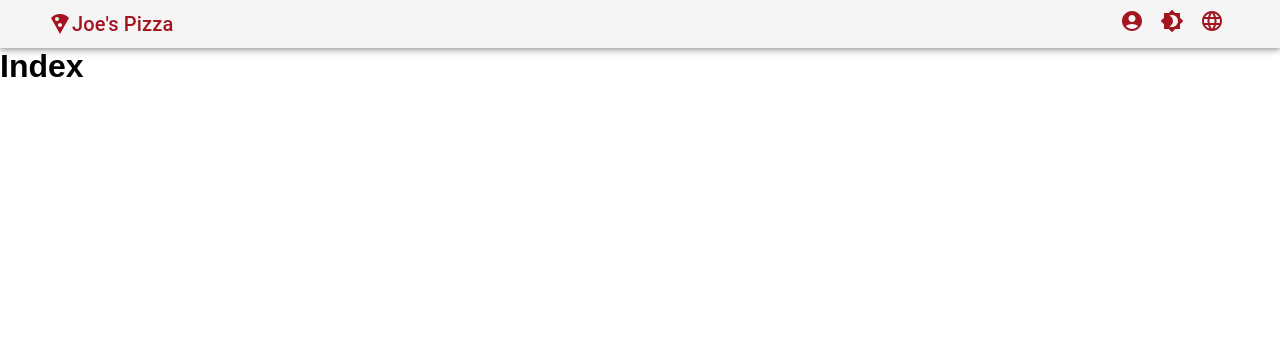
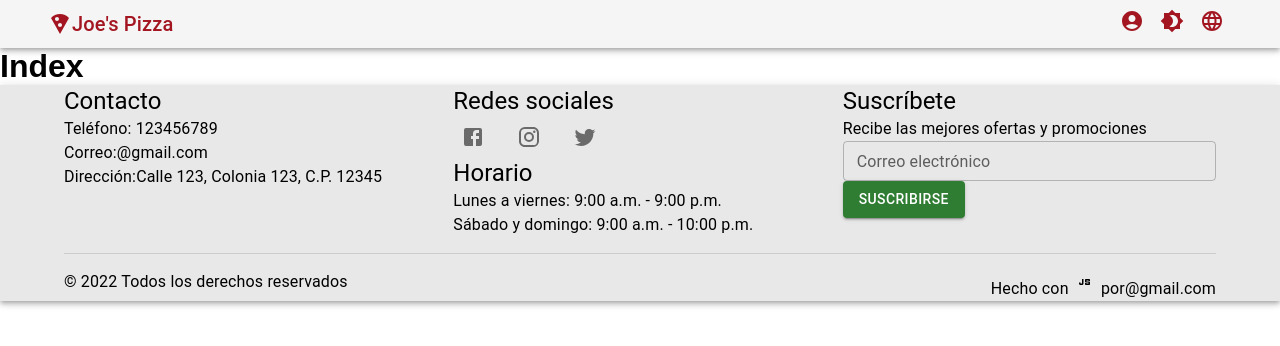
Before and after one commit to CRetamales/Mingeso_2022-2_PEP_3, a React (Vite) app in the folder web-app/: page / in a window 1280 px wide. Shown: the top 346 px of the page. Built offline with nearby package versions, Linux system fonts and the light colour scheme.

Commit message:
[Carlos Retamales] - Footer

```diff
--- a/web-app/src/App.jsx
+++ b/web-app/src/App.jsx
@@ -9,8 +9,7 @@ import Home from './pages/Home'
 import Index from './pages/Index'
 import Pizzas from './pages/Pizzas'
 import Checkout from './pages/Checkout'
-import Bebidas from './pages/Bebidas'
-import Extras from './pages/Extras'
+
 
 
 function App() {
@@ -61,8 +60,6 @@ function App() {
           <Route path="/" element={<Index />} exact />
           <Route path="/home" element={<Home openCart={openCart} cart={cart} />} exact />
           <Route path="/section/pizzas" element={<Pizzas openCart={openCart} cart={cart} addToCart={addToCart} />} exact />
-          <Route path="/section/bebidas" element={<Bebidas openCart={openCart} cart={cart} addToCart={addToCart} />} exact />
-          <Route path="/section/extras" element={<Extras openCart={openCart} cart={cart} addToCart={addToCart} />} exact />
           <Route path= '/checkout' element={<Checkout openCart={openCart} cart={cart} />} exact />
         </Routes>
     </Layout>
--- a/web-app/src/components/Footer.jsx
+++ b/web-app/src/components/Footer.jsx
@@ -1,13 +1,83 @@
 //Los componentes de mui para hacer el footer
-import { Box, Container, Grid, Typography } from '@mui/material';
+import { Box, Container, Grid, Typography, TextField, Button , IconButton, Link, Stack, Divider, AppBar} from '@mui/material';
 //Icono
 import { Facebook, Instagram, Twitter } from '@mui/icons-material';
-import LocalPizzaIcon from '@mui/icons-material/LocalPizza';
+import JavascriptIcon from '@mui/icons-material/Javascript';
 
 
 
 export default function Footer() {
     return (
-        <></>
+        <>
+        {/*Footer que se encuentra en la parte inferior de la pagina*/}
+        <Box sx={{ flexGrow: 1 }}>
+            <AppBar position="static" color="transparent" sx={{ background: "#E8E8E8", width: '100%',}}>
+                <Container maxWidth="lg">
+                    <Grid container spacing={2}>
+                        <Grid item xs={12} sm={4}>
+                            <Typography variant="h5" className="mb-2 mt-4">Contacto</Typography>
+                            <Typography variant="body1" className="mb-2 mt-4">Teléfono: 123456789</Typography>
+                            <Typography variant="body1" className="mb-2 mt-4">Correo:
+                                <Link href="mailto:
+                                " color="inherit" underline="hover">
+                                    @gmail.com
+                                </Link>
+                            </Typography>
+                            <Typography variant="body1" className="mb-2 mt-4">Dirección:
+                                <Link href="https://goo.gl/maps/4Q4Z9Z9Z9Z9Z9Z9Z9" color="inherit" underline="hover">
+                                    Calle 123, Colonia 123, C.P. 12345
+                                </Link>
+                            </Typography>
+                        </Grid>
+                        <Grid item xs={12} sm={4}>
+                            <Typography variant="h5" className="mb-2 mt-4">Redes sociales</Typography>
+                            <Stack direction="row" spacing={2} className="mb-2 mt-4">
+                                <IconButton>
+                                    <Facebook />
+                                </IconButton>
+                                <IconButton>
+                                    <Instagram />
+                                </IconButton>
+                                <IconButton>
+                                    <Twitter />
+                                </IconButton>
+                            </Stack>
+                            <Typography variant="h5" className="mb-2 mt-4">Horario</Typography>
+                            <Typography variant="body1" className="mb-2 mt-4">Lunes a viernes: 9:00 a.m. - 9:00 p.m.</Typography>
+                            <Typography variant="body1" className="mb-2 mt-4">Sábado y domingo: 9:00 a.m. - 10:00 p.m.</Typography>
+                        </Grid>
+                        <Grid item xs={12} sm={4}>
+                            <Typography variant="h5" className="mb-2 mt-4">Suscríbete</Typography>
+                            <Typography variant="body1" className="mb-2 mt-4">Recibe las mejores ofertas y promociones</Typography>
+                            <TextField
+                                id="standard-helperText"
+                                label="Correo electrónico"
+                                variant="outlined"
+                                fullWidth
+                                size="small"
+                            />
+                            <Button variant="contained" color="success" className="mt-4 mb-4">Suscribirse</Button>
+                        </Grid>
+                    </Grid>
+                    <Divider sx={{ my: 2 }} />
+                    <Grid container spacing={2}>
+                        <Grid item xs={12} sm={6}>
+                            <Typography variant="body1" className="mb-2 mt-4">© 2022 Todos los derechos reservados</Typography>
+                        </Grid>
+                        <Grid item xs={12} sm={6}>
+                            <Typography variant="body1" className="mb-2 mt-4" align="right">Hecho con <JavascriptIcon />  por
+                                <Link href="
+                                " color="inherit" underline="hover">
+                                    @gmail.com
+                                </Link>
+                            </Typography>
+
+
+                        </Grid>
+                    </Grid>
+                </Container>
+            </AppBar>
+        </Box>
+        </>
     )
 }
--- a/web-app/src/data/ingredients.jsx
+++ b/web-app/src/data/ingredients.jsx
@@ -14,3 +14,5 @@ const ingredientes  =  [
     {'id': 12, 'name': 'tomate', 'type': 'vegetales', 'cost': 1350},
     {'id': 13, 'name': 'champiñones', 'type': 'vegetales', 'cost': 1350},
 ]
+
+export  default  ingredientes;
--- a/web-app/src/data/productDrink.jsx
+++ b/web-app/src/data/productDrink.jsx
@@ -14,3 +14,5 @@ const productDrink = [
     { 'id': 5, 'name': 'Cachantun con Gas', 'price': 1000, 'size': '500ml' , 'type': 'agua' , 'image': drinkCachantunConGas},
     { 'id': 6, 'name': 'Cachantun sin Gas', 'price': 1000, 'size': '500ml' , 'type': 'agua' , 'image': drinkCachantunSinGas},
 ]
+
+export default productDrink;
--- a/web-app/src/data/productExtra.jsx
+++ b/web-app/src/data/productExtra.jsx
@@ -9,3 +9,5 @@ const productExtra = [
     {'id': 3, 'name': 'Salsa Picante', 'price': 500, 'type': 'salsas', 'image': salsaPicante},
     {'id': 4, 'name': 'Salsa Tomate', 'price': 500, 'type': 'salsas', 'image': salsaTomate},
 ]
+
+export default productExtra;
--- a/web-app/src/pages/Bebidas.jsx
+++ b/web-app/src/pages/Bebidas.jsx
@@ -1,10 +1,10 @@
-import Navbar from "../components/Navbar"
 
 
-const Bebidas = ({ openCart, cart ,addToCart}) => {
+
+const Bebidas = () => {
     return (
         <>
-            <Navbar openCart={openCart} cart={cart} />
+
         </>
     )
 }
--- a/web-app/src/pages/Extras.jsx
+++ b/web-app/src/pages/Extras.jsx
@@ -1,10 +1,10 @@
-import Navbar from "../components/Navbar"
 
 
-const Extras = ({ openCart, cart ,addToCart}) => {
+
+const Extras = () => {
     return (
         <>
-            <Navbar openCart={openCart} cart={cart} />
+
         </>
     )
 }
```
